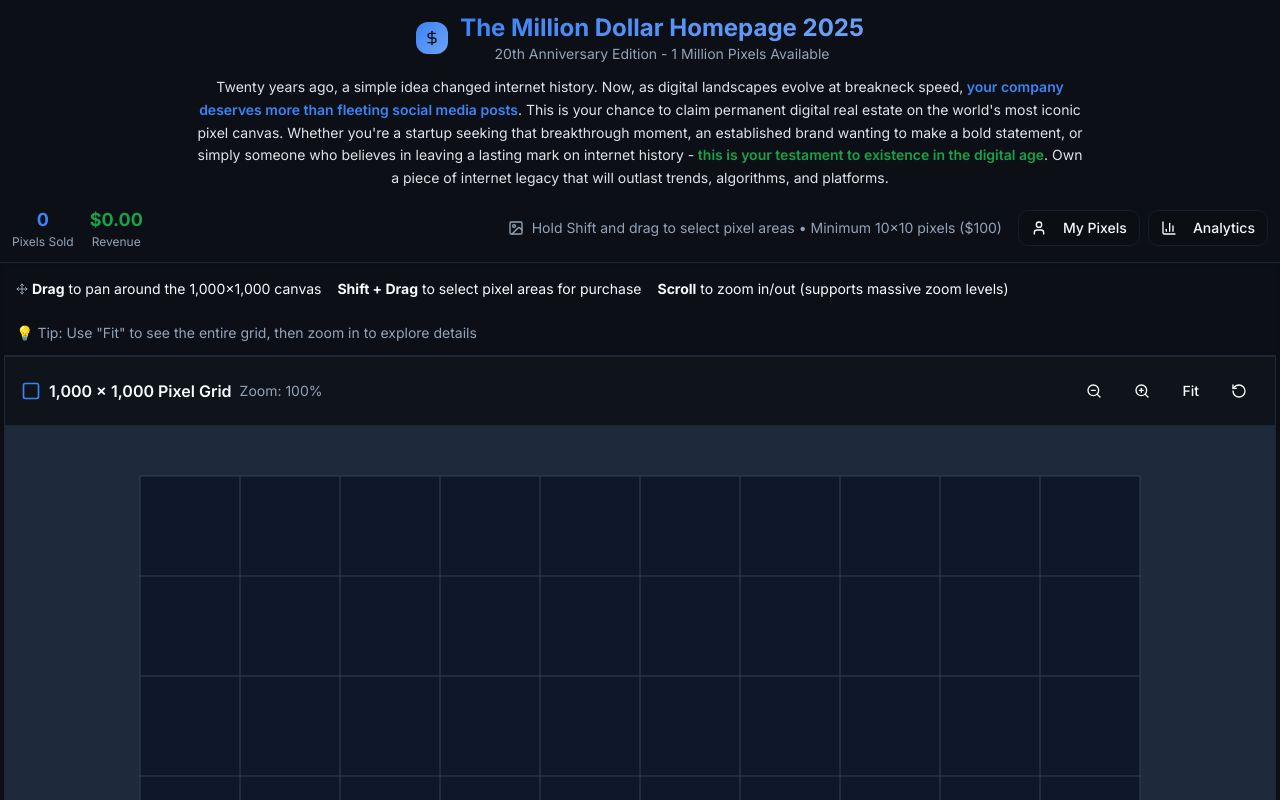
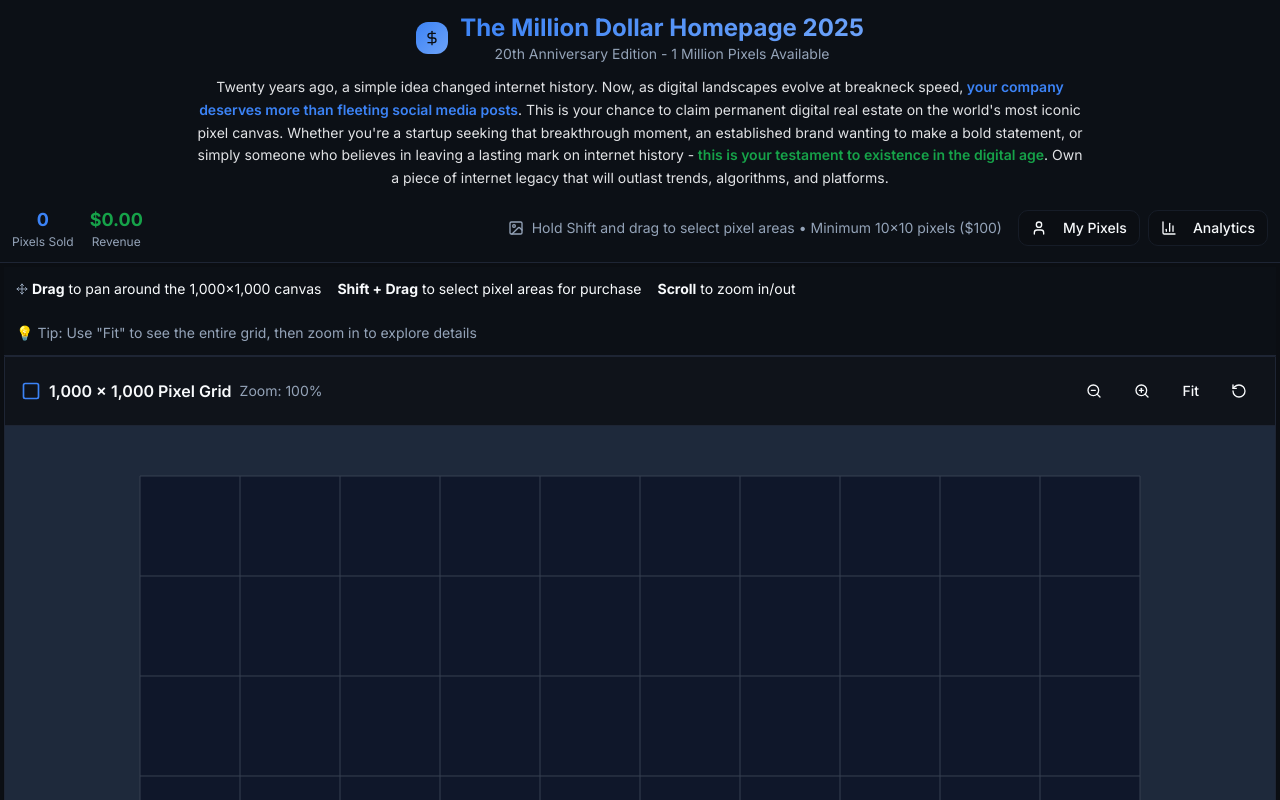
Before and after one commit to Shiki07/MillionDollarHomepage2025, a React (Vite) app: page / in a window 1280 px wide. Shown: the top 800 px of the page. Built offline with nearby package versions, Linux system fonts and the light colour scheme.

Commit message:
Remove zoom level text
Deleted the text "(supports massive zoom levels)" from the page.
-edited src/components/Sidebar.tsx

```diff
--- a/src/components/PixelGrid.tsx
+++ b/src/components/PixelGrid.tsx
@@ -285,7 +285,7 @@ export const PixelGrid = ({ onPixelSelect }: PixelGridProps) => {
               <span><strong>Shift + Drag</strong> to select pixel areas for purchase</span>
             </div>
             <div>
-              <span><strong>Scroll</strong> to zoom in/out (supports massive zoom levels)</span>
+              <span><strong>Scroll</strong> to zoom in/out</span>
             </div>
           </div>
           <div className="text-muted-foreground">
```
